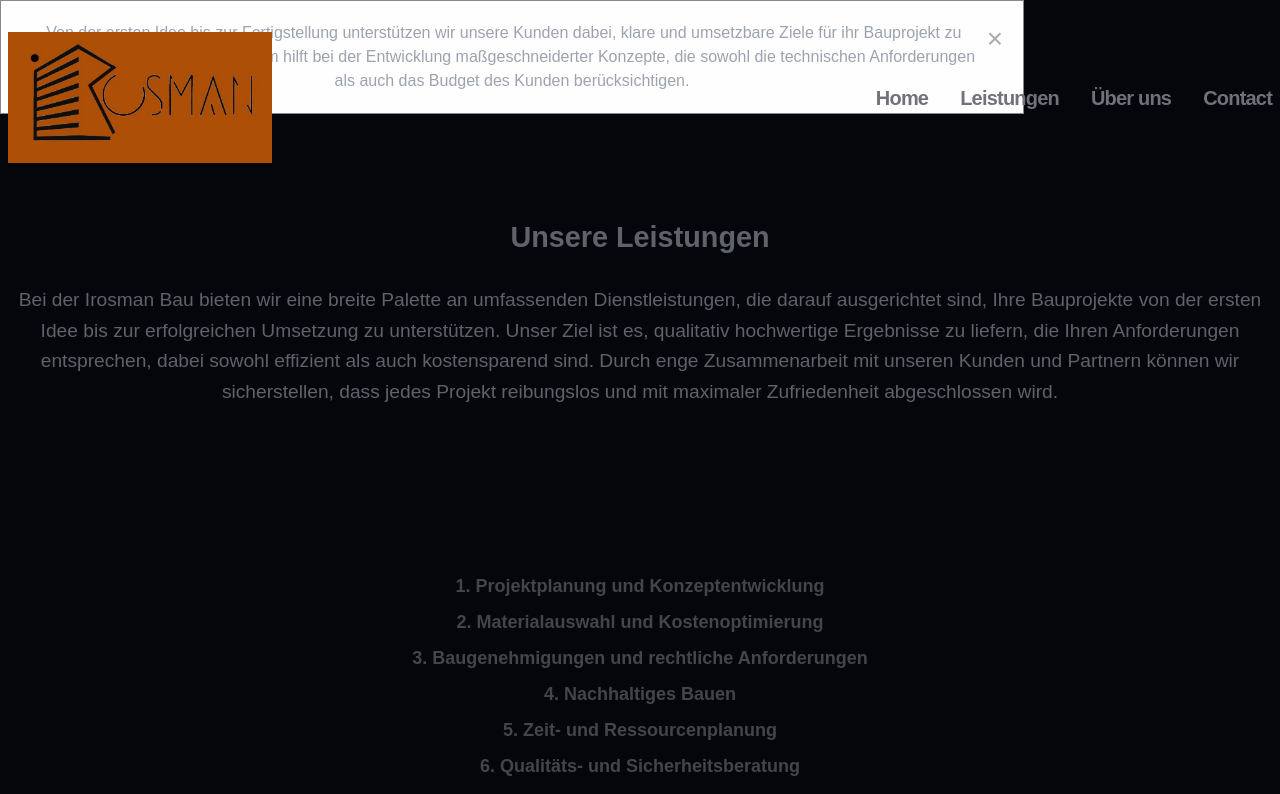
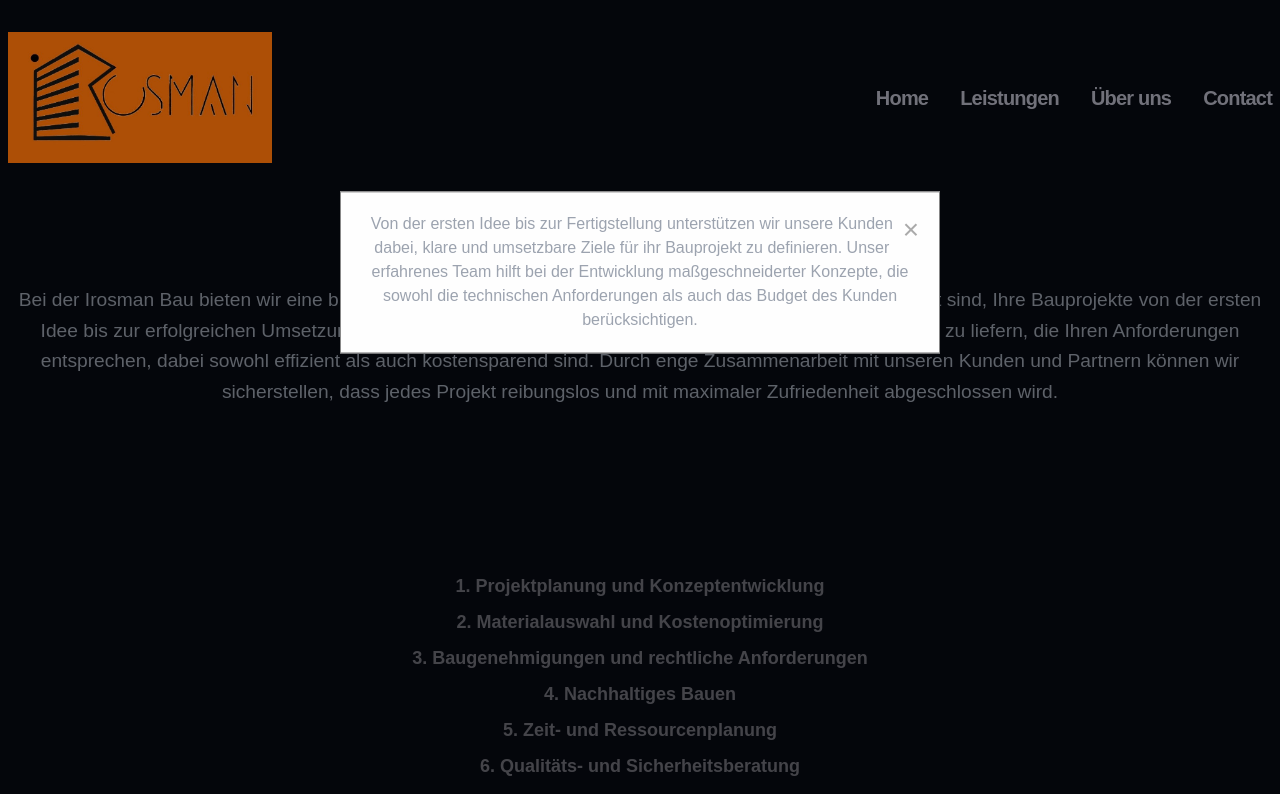
Before and after one commit to irosman-bau/irosman, a plain HTML site: page services.html in a window 1280 px wide. Both pictures are taken after a click on the link "1. Projektplanung und Konzeptentwicklung". Shown: the top 794 px of the page. Drawn offline with Linux system fonts and the light colour scheme; a script that the page names is missing; a web font is replaced by a local one.

Commit message:
Update services.html

```diff
--- a/services.html
+++ b/services.html
@@ -860,12 +860,15 @@
 
 .modal-content {
     background-color: #fefefe;
-    position: fixed; /* Changed to fixed for full control */
-    margin-top:30%auto;
-    padding:20px;
-    border: solid 1px #888;
-    width:80%;
-    text-align:center;
+    margin: auto; /* Center horizontally */
+    padding: 20px;
+    border: 1px solid #888;
+    width: 80%; /* Adjust width as needed */
+    max-width: 600px; /* Optional: Set a max width for better visibility */
+    text-align: center;
+    position: relative; /* Position relative to allow proper centering */
+    top: 30%; /* Start 30% from the top */
+    transform: translateY(-30%); /* Center vertically */
 }
 
 .close {
```
